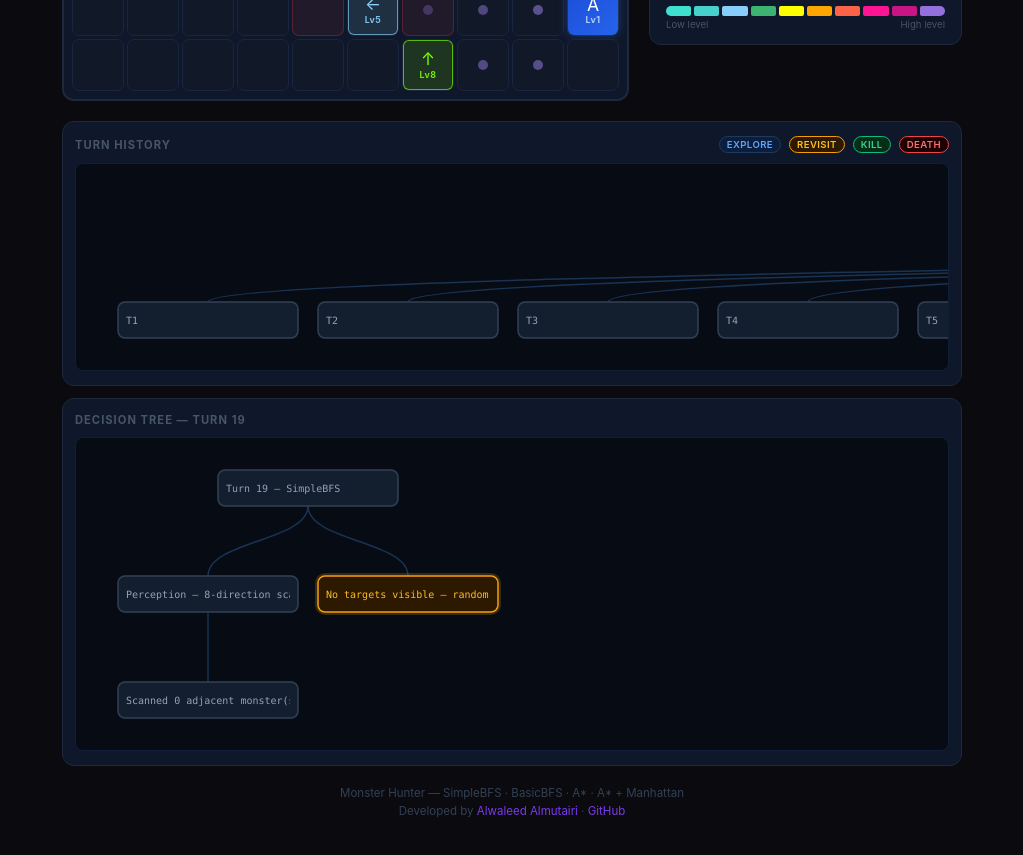
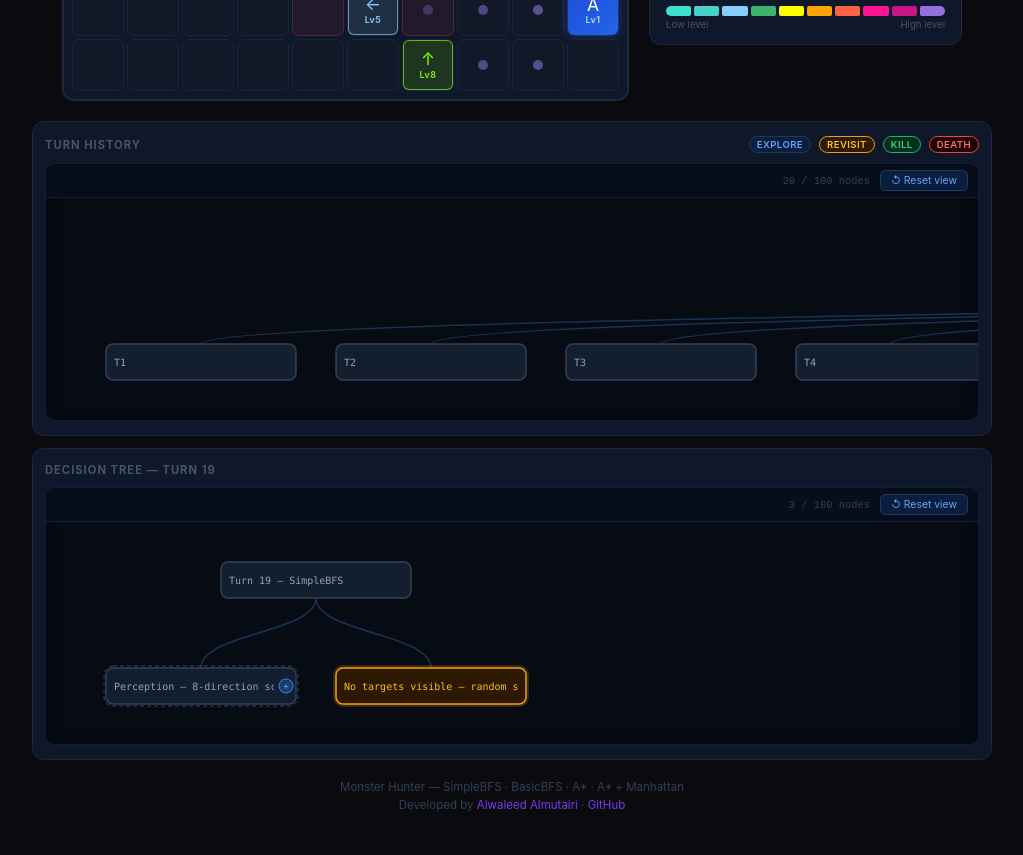
Before and after one commit to alled0/ai-monster-hunter, a React (Vite) app in the folder web/: page / in a window 1280 px wide. Shown: the part 780-1635 px from the top of the page, without its empty margins (128-1151 px from the left). Built offline with nearby package versions, Linux system fonts and the light colour scheme.

Commit message:
Redesign decision tree: click-to-expand, fixed scrollable canvas, 100-node cap, reset button

```diff
--- a/web/src/App.css
+++ b/web/src/App.css
@@ -486,26 +486,65 @@
 /* ── Decision Tree ───────────────────────────────────────────────── */
 .tree-section {
   width: 100%;
-  max-width: 900px;
+  max-width: 960px;
   min-width: 0;
   overflow: hidden;
+  display: flex;
+  flex-direction: column;
+  gap: 12px;
 }
 
 .tree-card { padding: 14px 12px; overflow: hidden; min-width: 0; }
 
-.treeviz-wrap {
-  overflow-x: auto;
-  overflow-y: auto;
-  max-height: 460px;
-  width: 100%;
-  min-width: 0;
-  box-sizing: border-box;
+/* ── TreeViz canvas (fixed-height scrollable) ─────────────────────── */
+.treeviz-canvas {
+  position: relative;
+  background: #060b14;
+  border: 1px solid #0f1f35;
+  border-radius: 10px;
+  box-shadow: inset 0 2px 12px rgba(0,0,0,0.5);
+  overflow: hidden;
+  display: flex;
+  flex-direction: column;
+}
+
+.treeviz-toolbar {
+  display: flex;
+  align-items: center;
+  justify-content: flex-end;
+  gap: 10px;
+  padding: 6px 10px;
+  border-bottom: 1px solid #0f1f35;
+  background: #070d1a;
+  flex-shrink: 0;
+}
+
+.treeviz-count {
+  font-size: 0.65rem;
+  color: #334155;
+  font-family: 'JetBrains Mono', monospace;
+}
+
+.treeviz-reset-btn {
+  font-size: 0.65rem;
+  padding: 3px 10px;
+  border-radius: 5px;
+  border: 1px solid #1e3a5f;
+  background: #0c1e3d;
+  color: #60a5fa;
+  cursor: pointer;
+  font-family: inherit;
+  transition: background 0.1s;
+}
+.treeviz-reset-btn:hover { background: #1d3a6e; }
+
+.treeviz-scroll {
+  overflow: auto;
+  height: 480px;
   scrollbar-width: thin;
   scrollbar-color: #1e3a5f transparent;
-  border-radius: 8px;
-  background: #060b14;
-  border: 1px solid #0f1f35;
   padding: 8px;
+  flex: 1;
 }
 
 /* ── Responsive ─────────────────────────────────────────────────── */
--- a/web/src/App.tsx
+++ b/web/src/App.tsx
@@ -310,9 +310,9 @@ export default function App() {
           </div>
 
           {latestTrace && (
-            <div className="card tree-card" style={{ marginTop: 12 }}>
+            <div className="card tree-card">
               <h3 className="card-title">Decision Tree — Turn {turnHistory[turnHistory.length - 1].turn}</h3>
-              <TreeViz node={latestTrace} />
+              <TreeViz key={turnHistory.length} node={latestTrace} />
             </div>
           )}
         </div>
--- a/web/src/TreeViz.tsx
+++ b/web/src/TreeViz.tsx
@@ -1,12 +1,13 @@
-import { memo } from 'react';
+import { memo, useState, useCallback } from 'react';
 import type { TraceNode } from './engine/types';
 
 // ── Layout constants ──────────────────────────────────────────────
-const NW  = 180;  // node width
-const NH  = 36;   // node height
-const HG  = 20;   // horizontal gap between siblings
-const VG  = 70;   // vertical gap between levels
-const PAD = 24;   // canvas padding
+const NW  = 190;   // node width
+const NH  = 36;    // node height
+const HG  = 40;    // horizontal gap between siblings
+const VG  = 70;    // vertical gap between levels
+const PAD = 32;    // canvas padding
+const MAX_NODES = 100;
 
 // ── Node colour themes ────────────────────────────────────────────
 const THEME: Record<TraceNode['type'], { bg: string; border: string; text: string; glow: string }> = {
@@ -26,15 +27,22 @@ interface Placed {
   children: Placed[];
 }
 
-// ── Full-tree layout ──────────────────────────────────────────────
-function subtreeWidth(node: TraceNode, nodeKey: string, cache: Map<string, number>): number {
+interface Edge { x1: number; y1: number; x2: number; y2: number }
+
+// ── Width calculation — only counts expanded subtrees ─────────────
+function subtreeWidth(
+  node: TraceNode,
+  nodeKey: string,
+  expanded: Set<string>,
+  cache: Map<string, number>
+): number {
   if (cache.has(nodeKey)) return cache.get(nodeKey)!;
   let w: number;
-  if (!node.children.length) {
+  if (!node.children.length || !expanded.has(nodeKey)) {
     w = NW + HG;
   } else {
     w = node.children.reduce(
-      (sum, child, i) => sum + subtreeWidth(child, `${nodeKey}.${i}`, cache), 0
+      (sum, child, i) => sum + subtreeWidth(child, `${nodeKey}.${i}`, expanded, cache), 0
     );
     w = Math.max(w, NW + HG);
   }
@@ -42,32 +50,34 @@ function subtreeWidth(node: TraceNode, nodeKey: string, cache: Map<string, numbe
   return w;
 }
 
+// ── Place only expanded nodes ─────────────────────────────────────
 function placeTree(
   node: TraceNode,
   nodeKey: string,
   depth: number,
   leftX: number,
+  expanded: Set<string>,
   cache: Map<string, number>
 ): Placed {
-  const w  = subtreeWidth(node, nodeKey, cache);
+  const w  = subtreeWidth(node, nodeKey, expanded, cache);
   const cx = leftX + w / 2;
   const ty = PAD + depth * (NH + VG);
 
   const children: Placed[] = [];
+  if (expanded.has(nodeKey) && node.children.length > 0) {
     let childLeft = leftX;
     node.children.forEach((child, i) => {
       const childKey = `${nodeKey}.${i}`;
-    const cw = subtreeWidth(child, childKey, cache);
-    children.push(placeTree(child, childKey, depth + 1, childLeft, cache));
+      const cw = subtreeWidth(child, childKey, expanded, cache);
+      children.push(placeTree(child, childKey, depth + 1, childLeft, expanded, cache));
       childLeft += cw;
     });
+  }
 
   return { node, key: nodeKey, cx, ty, children };
 }
 
-// ── Flatten ───────────────────────────────────────────────────────
-interface Edge { x1: number; y1: number; x2: number; y2: number }
-
+// ── Flatten tree into node + edge lists ───────────────────────────
 function flatten(placed: Placed, nodes: Placed[], edges: Edge[]) {
   nodes.push(placed);
   for (const child of placed.children) {
@@ -84,58 +94,49 @@ function treeSize(placed: Placed): { w: number; h: number } {
   return { w: maxX + PAD, h: maxY + PAD };
 }
 
-// ── Single node renderer ──────────────────────────────────────────
-function NodeRect({ placed }: { placed: Placed }) {
-  const { node, cx, ty } = placed;
-  const theme = THEME[node.type];
-  const x = cx - NW / 2;
-
-  return (
-    <g>
-      {/* Glow */}
-      {theme.glow !== 'none' && (
-        <rect x={x - 3} y={ty - 3} width={NW + 6} height={NH + 6} rx={10} fill={theme.glow} />
-      )}
-
-      {/* Body */}
-      <rect x={x} y={ty} width={NW} height={NH} rx={7}
-        fill={theme.bg} stroke={theme.border} strokeWidth={1.5}
-      />
-
-      {/* Label */}
-      <foreignObject x={x + 8} y={ty} width={NW - 16} height={NH}>
-        <div
-          style={{
-            height: NH,
-            display: 'flex',
-            alignItems: 'center',
-            fontSize: '10px',
-            fontFamily: "'JetBrains Mono','Fira Code','Consolas',monospace",
-            color: theme.text,
-            overflow: 'hidden',
-            whiteSpace: 'nowrap',
-            textOverflow: 'ellipsis',
-          }}
-          title={node.label}
-        >
-          {node.label}
-        </div>
-      </foreignObject>
-    </g>
-  );
+// ── Count nodes that would be visible if a key is expanded ────────
+function countVisible(placed: Placed): number {
+  return 1 + placed.children.reduce((sum, c) => sum + countVisible(c), 0);
 }
 
 // ── Main component ────────────────────────────────────────────────
 export default memo(function TreeViz({ node }: { node: TraceNode }) {
-  const cache  = new Map<string, number>();
-  const placed = placeTree(node, 'root', 0, PAD, cache);
+  // Root starts expanded so first-level children are immediately visible
+  const [expanded, setExpanded] = useState<Set<string>>(() => new Set(['root']));
+  const [nodeCount, setNodeCount] = useState<number>(() => 1 + node.children.length);
+
+  const handleReset = useCallback(() => {
+    setExpanded(new Set(['root']));
+    setNodeCount(1 + node.children.length);
+  }, [node]);
+
+  const handleClick = useCallback((placed: Placed) => {
+    const { key, node: n } = placed;
+    if (expanded.has(key) || !n.children.length) return;
+    const toAdd = n.children.length;
+    if (nodeCount + toAdd > MAX_NODES) return;
+    setExpanded(prev => new Set([...prev, key]));
+    setNodeCount(prev => prev + toAdd);
+  }, [expanded, nodeCount]);
+
+  const cache    = new Map<string, number>();
+  const placed   = placeTree(node, 'root', 0, PAD, expanded, cache);
   const allNodes: Placed[] = [];
   const edges:    Edge[]   = [];
   flatten(placed, allNodes, edges);
   const { w, h } = treeSize(placed);
+  const visible  = countVisible(placed);
 
   return (
-    <div className="treeviz-wrap">
+    <div className="treeviz-canvas">
+      {/* Top-right controls */}
+      <div className="treeviz-toolbar">
+        <span className="treeviz-count">{visible} / {MAX_NODES} nodes</span>
+        <button className="treeviz-reset-btn" onClick={handleReset}>↺ Reset view</button>
+      </div>
+
+      {/* Scrollable SVG canvas */}
+      <div className="treeviz-scroll">
         <svg width={w} height={h} style={{ display: 'block' }}>
           {/* Edges */}
           <g>
@@ -153,13 +154,85 @@ export default memo(function TreeViz({ node }: { node: TraceNode }) {
               );
             })}
           </g>
+
           {/* Nodes */}
           <g>
-          {allNodes.map(p => (
-            <NodeRect key={p.key} placed={p} />
-          ))}
+            {allNodes.map(p => {
+              const { node: n, cx, ty, key } = p;
+              const theme      = THEME[n.type];
+              const x          = cx - NW / 2;
+              const isExpanded = expanded.has(key);
+              const hasKids    = n.children.length > 0;
+              const canExpand  = !isExpanded && hasKids && nodeCount + n.children.length <= MAX_NODES;
+              const atCap      = !isExpanded && hasKids && nodeCount + n.children.length > MAX_NODES;
+
+              return (
+                <g
+                  key={key}
+                  style={{ cursor: canExpand ? 'pointer' : 'default' }}
+                  onClick={() => canExpand && handleClick(p)}
+                >
+                  {/* Glow */}
+                  {theme.glow !== 'none' && (
+                    <rect x={x - 3} y={ty - 3} width={NW + 6} height={NH + 6} rx={10} fill={theme.glow} />
+                  )}
+
+                  {/* Hover highlight for expandable */}
+                  {canExpand && (
+                    <rect x={x - 2} y={ty - 2} width={NW + 4} height={NH + 4} rx={9}
+                      fill="none" stroke="#60a5fa" strokeWidth={1} opacity={0.4}
+                      strokeDasharray="4 3"
+                    />
+                  )}
+
+                  {/* Body */}
+                  <rect
+                    x={x} y={ty} width={NW} height={NH} rx={7}
+                    fill={theme.bg}
+                    stroke={theme.border}
+                    strokeWidth={1.5}
+                  />
+
+                  {/* Expand badge */}
+                  {canExpand && (
+                    <circle cx={x + NW - 10} cy={ty + NH / 2} r={7} fill="#1d3a6e" stroke="#3b82f6" strokeWidth={1} />
+                  )}
+                  {canExpand && (
+                    <text x={x + NW - 10} y={ty + NH / 2} textAnchor="middle" dominantBaseline="middle"
+                      fontSize={10} fill="#60a5fa" style={{ userSelect: 'none' }}>+</text>
+                  )}
+
+                  {/* At-cap indicator */}
+                  {atCap && (
+                    <text x={x + NW - 10} y={ty + NH / 2} textAnchor="middle" dominantBaseline="middle"
+                      fontSize={9} fill="#475569" style={{ userSelect: 'none' }}>…</text>
+                  )}
+
+                  {/* Label */}
+                  <foreignObject x={x + 8} y={ty} width={NW - (canExpand || atCap ? 30 : 16)} height={NH}>
+                    <div
+                      style={{
+                        height: NH,
+                        display: 'flex',
+                        alignItems: 'center',
+                        fontSize: '10px',
+                        fontFamily: "'JetBrains Mono','Fira Code','Consolas',monospace",
+                        color: theme.text,
+                        overflow: 'hidden',
+                        whiteSpace: 'nowrap',
+                        textOverflow: 'ellipsis',
+                      }}
+                      title={n.label}
+                    >
+                      {n.label}
+                    </div>
+                  </foreignObject>
+                </g>
+              );
+            })}
           </g>
         </svg>
       </div>
+    </div>
   );
 });
```
Also changed, not shown: 1 other file (tests, documents, lock files or other folders). Lines whose indentation alone changed are shown as unchanged.
